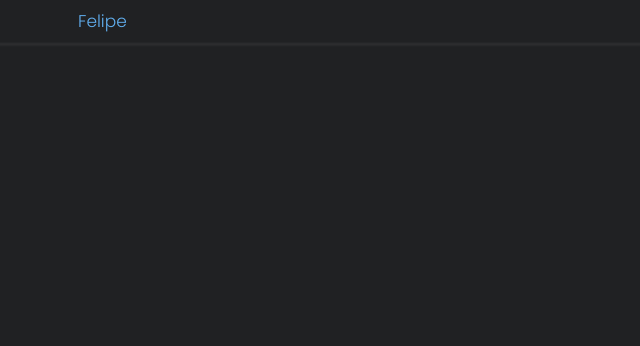
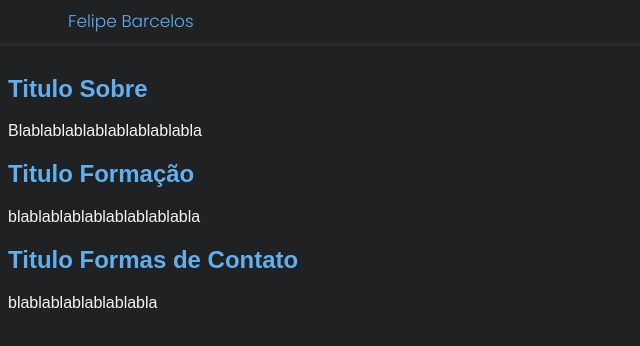
Before and after one commit to 505kurt/FelipeBarcelos-Portfolio, a plain HTML site: page pages/index.html in a window 1280 px wide. Shown: the top 346 px of the page, without its empty margins (0-640 px from the left). Drawn offline with Linux system fonts and the light colour scheme.

Commit message:
mudancas de codigo, posicionamento e coloração

```diff
--- a/css/style.css
+++ b/css/style.css
@@ -2,6 +2,7 @@ body {
     background-color: #202123;
     width: 100vh;
 }
+
 h2 {
     font-family: "Poppins", sans-serif;
     color: #61afef;
@@ -9,7 +10,6 @@ h2 {
     font-style: normal;
     font-size: 17px;
     position: relative;
-    right: -10px;
 }
 
 header {
@@ -53,3 +53,14 @@ hr {
     border-color: darkgray;
     opacity: 0.2;
 }
+
+main {
+    color: whitesmoke;
+    font-family: sans-serif;
+    font-style: normal;
+    margin-top: -30px;
+}
+
+h1 {
+    color: #61afef;
+}
--- a/pages/index.html
+++ b/pages/index.html
@@ -1,5 +1,5 @@
 <html lang="pt-br">
-    <title>Celso Portifollio</title>
+    <title>Felipe's Portfolio</title>
     <head>
         <meta charset="UTF-8">
         <link rel="stylesheet"  href="..\css\style.css">
@@ -11,13 +11,27 @@
 
     <body>
         <header>
-            <h2>Felipe</h2>
+            <h2>Felipe Barcelos</h2>
             <div class="menu">
-                <a id="hl_sobre" href="sobre.html">Sobre</a>
+                <a id="hl_sobre" href="#sobre">Sobre</a>
                 <a id="hl_formacao" href="#formacao">Formação</button>
                 <a id="hl_contato" href="#contato">Contato</a>
             </div>
             <hr>
         </header>
+        <main>
+            <section id="sobre">
+                <h1>Titulo Sobre</h1>
+                <p>Blablablablablablablablabla</p>
+            </section>
+            <section id="formacao">
+                <h1>Titulo Formação</h1>
+                <p>blablablablablablablablabla</p>
+            </section>
+            <section id="contato">
+                <h1>Titulo Formas de Contato</h1>
+                <p>blablablablablablabla</p>
+            </section>
+        </main>
     </body>
 </html>
```
Also changed, not shown: pages/sobre.html (deleted, +0 -13 lines).
